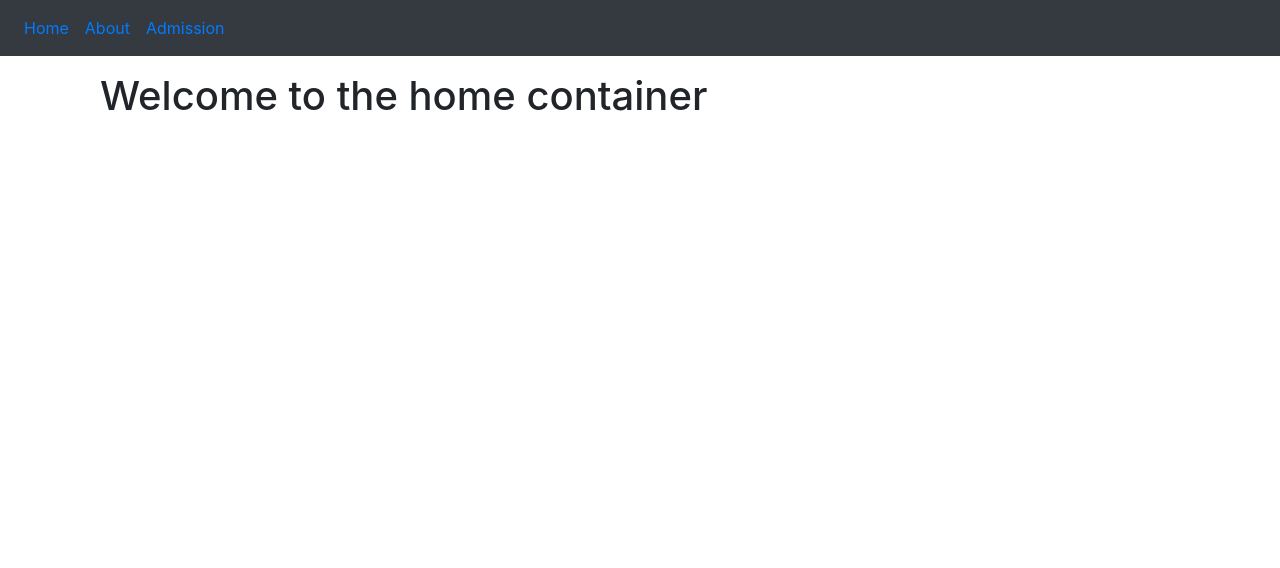
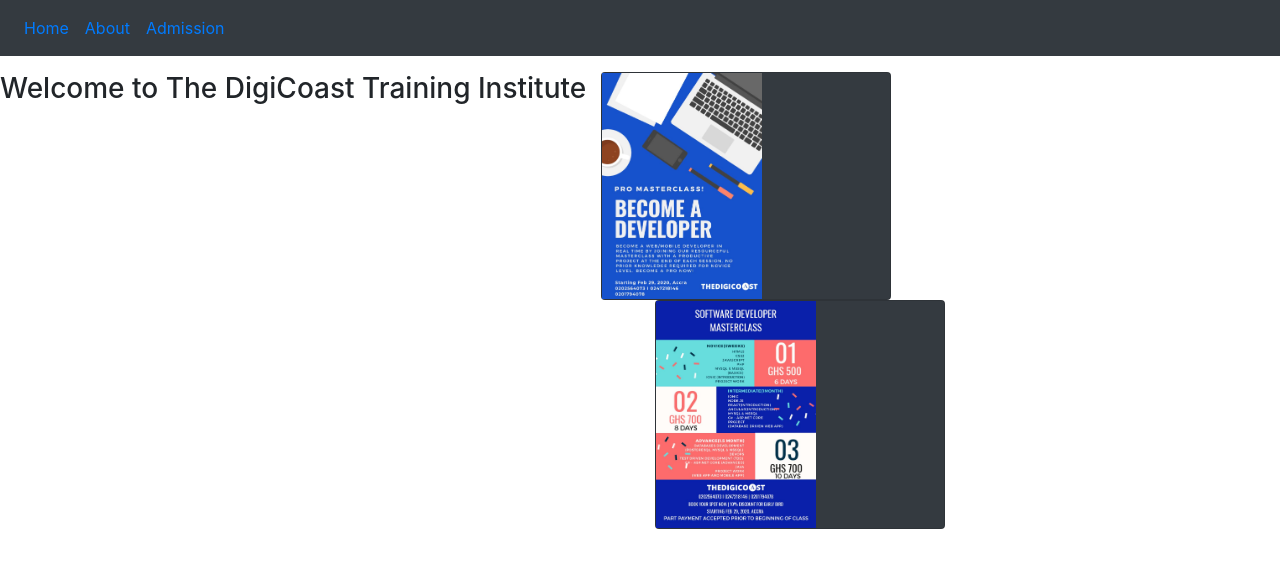
Before and after one commit to TheDigiCoast/TheDigiCoastWebsite, a React (Create React App) app: page / in a window 1280 px wide. Shown: the top 568 px of the page. Built offline with nearby package versions, Linux system fonts and the light colour scheme.

Commit message:
Started work on Home Page

```diff
--- a/public/index.html
+++ b/public/index.html
@@ -13,7 +13,7 @@
 
     <link rel="manifest" href="%PUBLIC_URL%/manifest.json" />
 
-    <title>React App</title>
+    <title>The DigiCoast</title>
   </head>
   <body>
     <noscript>You need to enable JavaScript to run this app.</noscript>
--- a/src/App.js
+++ b/src/App.js
@@ -17,7 +17,7 @@
 function App() {
   return (
     <Router>
-      <div className="container">
+      <div>
         <AppNavbar menuItems={menuItems}/>
         <div className="container-fluid pt-5 my-4">
           <Route path="/" exact component={Home}/>
--- a/src/components/Admission/AdmissionForm.js
+++ b/src/components/Admission/AdmissionForm.js
@@ -1,11 +1,11 @@
 import React from 'react'
 
-const courseLevels=[
-    {id:1, label: 'Level One (Novice)'},
-    {id:2, label: 'Level Two (Intermediate)'},
-    {id:3, label: 'Level Three (Advanced)'},
+// const courseLevels=[
+//     {id:1, label: 'Level One (Novice)'},
+//     {id:2, label: 'Level Two (Intermediate)'},
+//     {id:3, label: 'Level Three (Advanced)'},
 
-  ]
+//   ]
 
  function AdmissionForm() {
     return (
--- /dev/null
+++ b/src/components/Home/AdsCard.js
@@ -0,0 +1,12 @@
+import React from 'react'
+import './Home.css'
+
+function AdsCard({imageUrl}) {
+    return (
+        <div className="card bg-dark text-white">
+            <img src={imageUrl} alt="Ads" className="ads"/>
+        </div>
+    )
+}
+
+export default AdsCard;
--- /dev/null
+++ b/src/components/Home/Home.css
@@ -0,0 +1,4 @@
+.ads{
+    max-width: 10rem;
+    max-height: 25rem;
+}
--- a/src/components/Home/Home.js
+++ b/src/components/Home/Home.js
@@ -1,11 +1,23 @@
 import React, { Component } from 'react'
+
+import AdsCard from './AdsCard'
+import compad1 from '../../Assets/compad1.jpg';
+import compad2 from '../../Assets/compad2.jpg';
 
 class Home extends Component {
     render() {
         return (
-            <div className="">
-                <h1>Welcome to the home container</h1>
+            <div className="row">
+            <h3>Welcome to The DigiCoast Training Institute</h3>
+            <div className="col-md-4 col-lg-3 col-sm-3">
+                <AdsCard imageUrl={compad1}/>
             </div>
+            <div className="col-md-4 col-lg-6 col-sm-6"></div>
+            <div className="col-md-4 col-lg-3 col-sm-3">
+                <AdsCard imageUrl={compad2}/>
+            </div>
+
+        </div>
         )
     }
 }
```
Also changed, not shown: src/components/Home/HomeContainer.js (added, +23 -0 lines), src/Assets/compad1.jpg (added), src/Assets/compad2.jpg (added).
